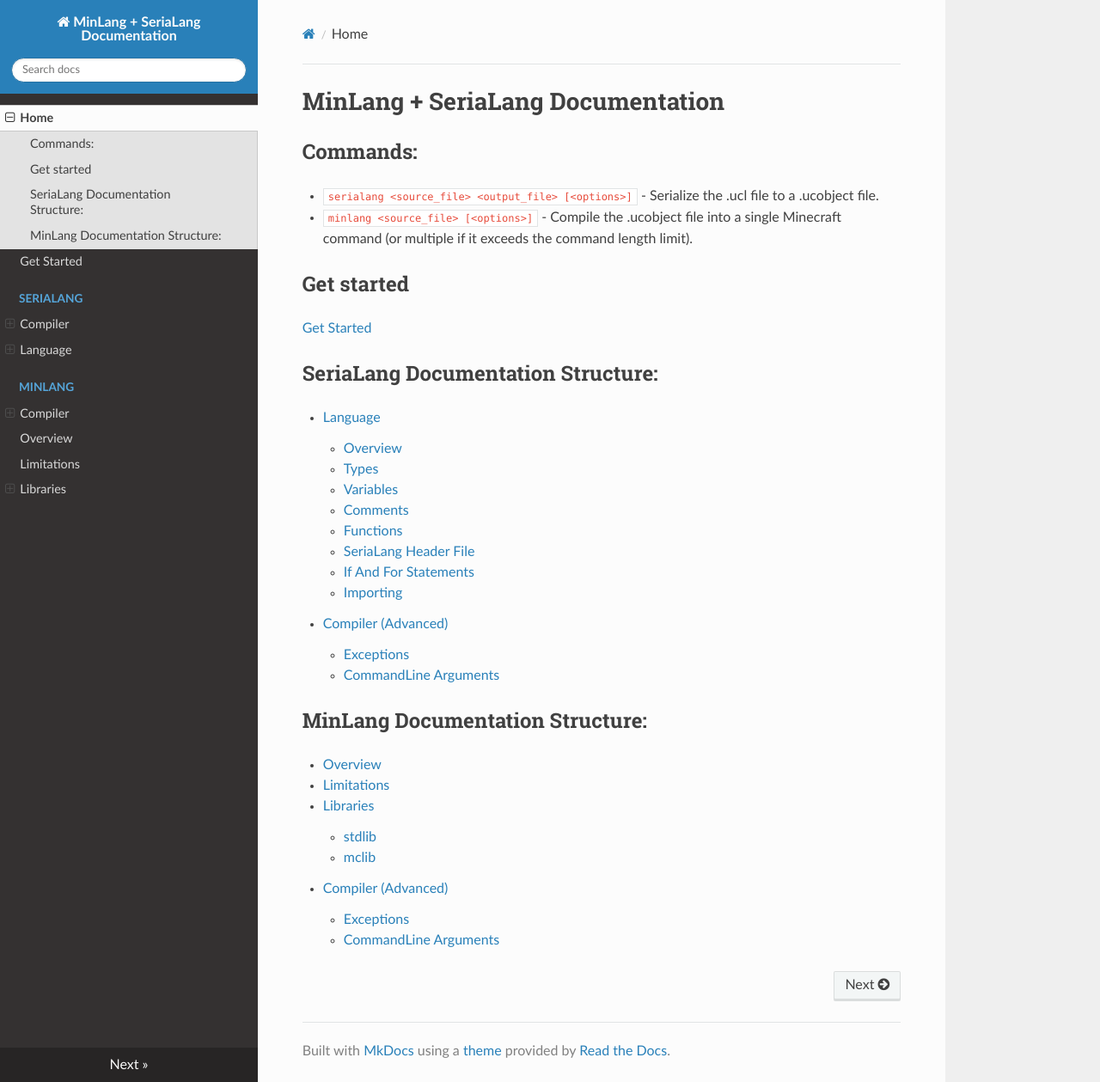
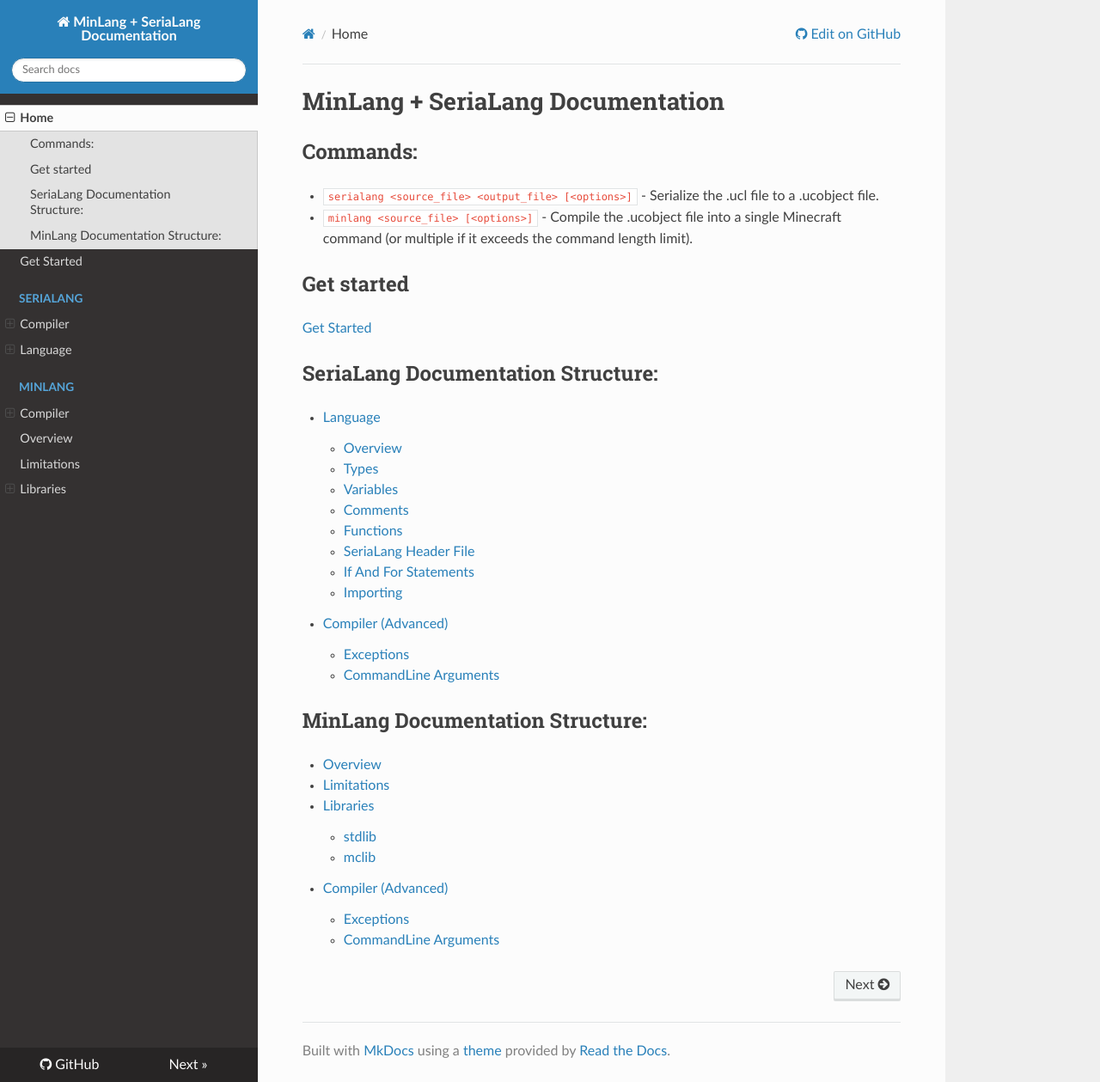
Before and after one commit to 4rchXceed/MinLang-docs, an MkDocs documentation site: the page built from docs/index.md, in a window 1280 px wide and 1259 px high. Shown: the whole window at 86% size. Built offline with MkDocs 1.6.1, drawn with Linux system fonts in a browser that asks for light colours; nearby versions of some CDN libraries; part of the change alters nothing that is shown.

```diff
--- a/mkdocs.yml
+++ b/mkdocs.yml
@@ -1,5 +1,7 @@
 site_name: MinLang + SeriaLang Documentation
-
+repo_url: https://github.com/4rchXceed/MinLang
+edit_uri: https://github.com/4rchXceed/MinLang-docs/tree/master/docs
+site_dir: MinLang-docs
 nav:
   - Home: index.md
   - Get Started: General/GetStarted.md
```
Also changed, not shown: 1 other file.
